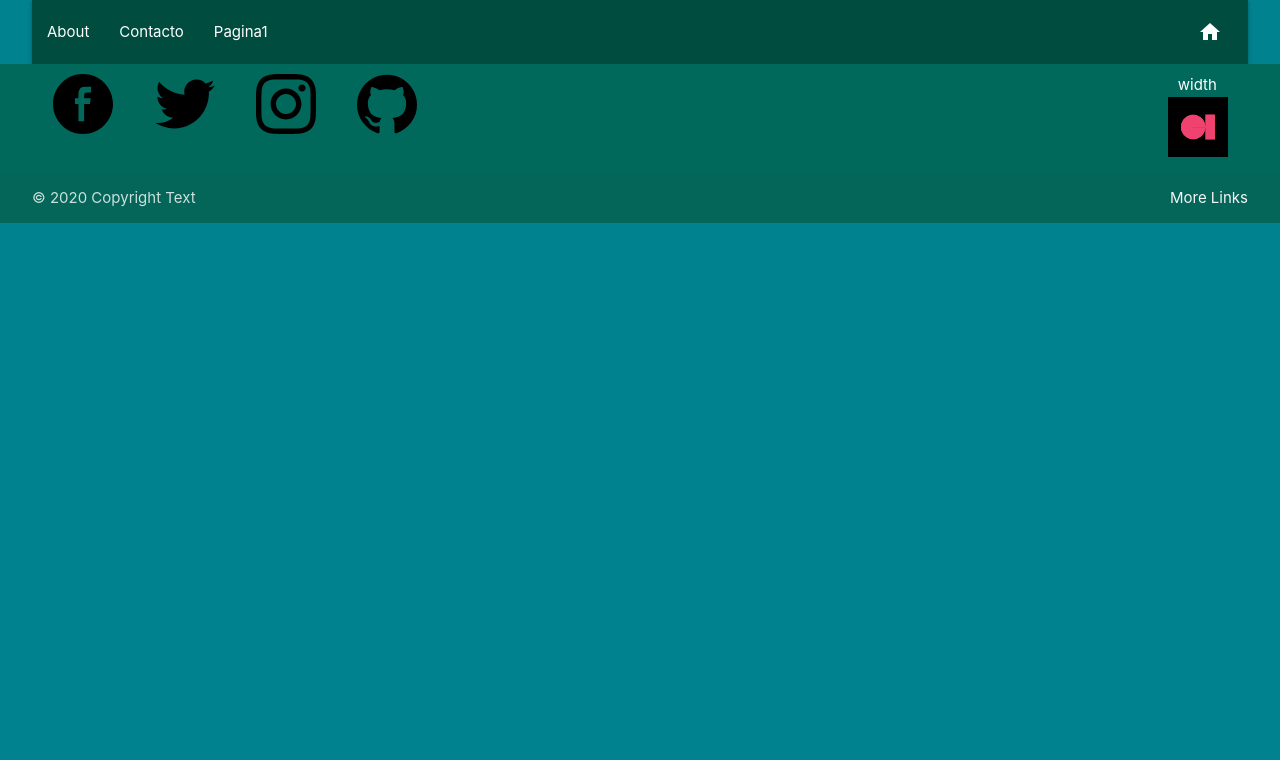
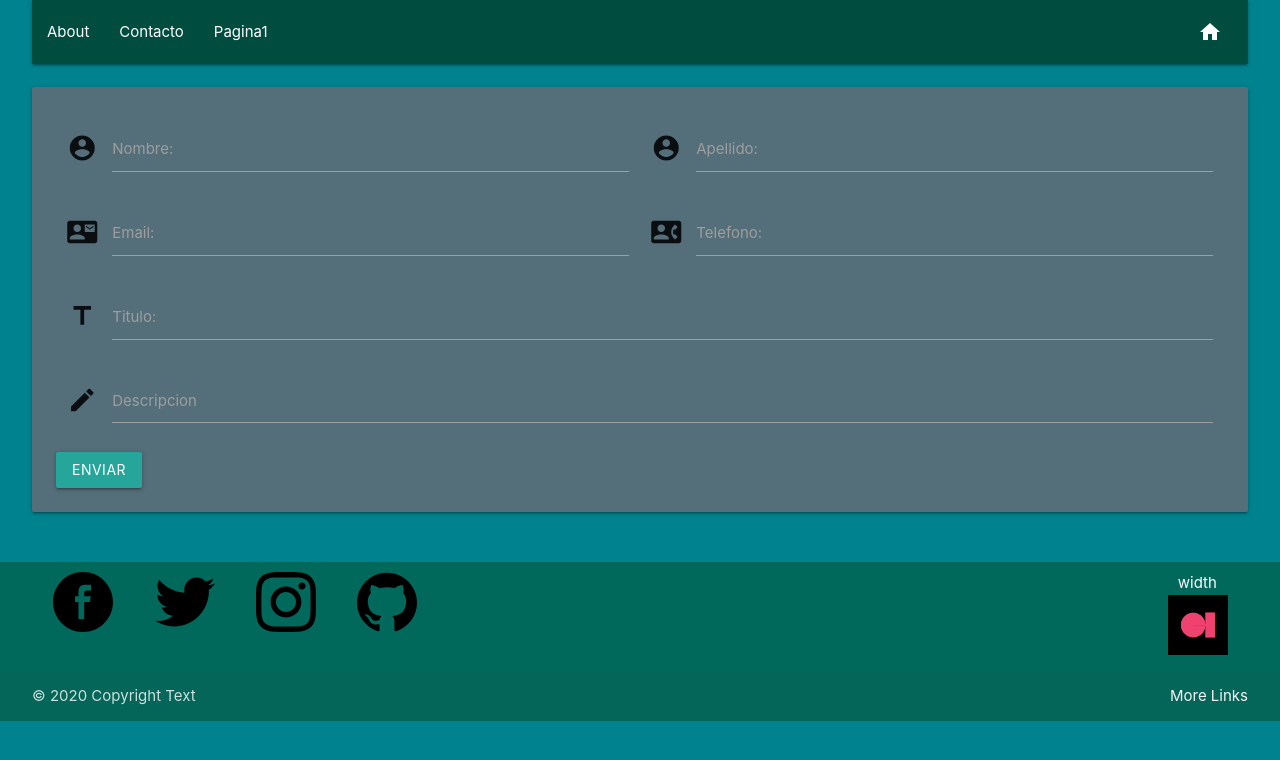
Before and after one commit to satoshi9394/Practica1-bootcamp-cerouno, a plain HTML site: page contact.html in a window 1280 px wide. Drawn offline with nearby package versions, Linux system fonts and the light colour scheme.

Commit message:
Finalizando la pagina de contacto

```diff
--- a/contact.html
+++ b/contact.html
@@ -26,7 +26,45 @@
             </div>
         </nav>
     </header>
-    <main class="container">
+    <main class="section container">
+        <div class="row">
+            <form class="col s12 m12 l12 xl12 ">
+                <div class="row card-panel blue-grey darken-1">
+                    <div class="input-field col s6 m6 l6 xl6">
+                        <i class="material-icons prefix" >account_circle</i>
+                        <input type="text" id="first-name" class="validate" required>
+                        <label for="first-name">Nombre:</label>
+                    </div>
+                    <div class="input-field col s6 m6 l6 xl6">
+                        <i class="material-icons prefix" >account_circle</i>
+                        <input type="text" id="last-name" class="validate" required>
+                        <label for="last-name">Apellido:</label>
+                    </div>
+                    <div class="input-field col s6 m6 l6 xl6">
+                        <i class="material-icons prefix" >contact_mail</i>
+                        <input type="email" id="email" class="validate" required>
+                        <label for="email">Email:</label>
+                    </div>
+                    <div class="input-field col s6 m6 l6 xl6">
+                        <i class="material-icons prefix" >contact_phone</i>
+                        <input type="text" id="telefono" class="validate" required>
+                        <label for="telefono">Telefono:</label>
+                    </div>
+                    <div class="input-field col s12 m12 l12 xl12">
+                        <i class="material-icons prefix" >title</i>
+                        <input type="text" id="titulo" class="validate" required>
+                        <label for="titulo">Titulo:</label>
+                    </div>
+                    <div class="input-field col s12 m12 l12 xl12">
+                        <i class="material-icons prefix">mode_edit</i>
+                        <textarea id="info"
+                        class="materialize-textarea validate" required></textarea>
+                        <label for="info">Descripcion</label>
+                    </div>
+                    <button class="btn" type="submit" >Enviar</button>
+                </div>
+            </form>
+        </div>
     </main>
     <footer class="page-footer teal darken-3" id="footer">
         <div class="container">
@@ -64,5 +102,6 @@
             </div>
           </div>
     </footer>
+    <script src="https://cdnjs.cloudflare.com/ajax/libs/materialize/1.0.0/js/materialize.min.js"></script>
 </body>
 </html>
```
